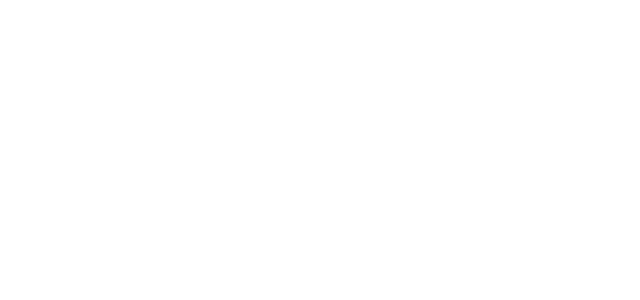
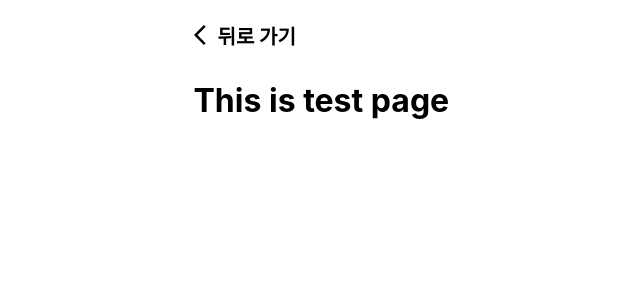
Before and after one commit to cna-bootcamp/subride-front-mono, a React (Create React App) app: page /test in a window 1280 px wide. Before the commit this address had no page. Shown: the top 300 px of the page, without its empty margins (260-900 px from the left). Built offline with nearby package versions, Linux system fonts and the light colour scheme.

Commit message:
:sparkles: 뒤로가기 공통 컴포넌트 추가
뒤로가기 공통 컴포넌트를 추가했습니다. element props에 text를 입력하면 뒤로가기 header를 사용할 수 있습니다.

```diff
--- a/package.json
+++ b/package.json
@@ -5,6 +5,7 @@
   "dependencies": {
     "@emotion/react": "^11.11.1",
     "@emotion/styled": "^11.11.0",
+    "@mui/icons-material": "^5.15.0",
     "@mui/material": "^5.15.0",
     "@testing-library/jest-dom": "^5.17.0",
     "@testing-library/react": "^13.4.0",
--- a/src/App.js
+++ b/src/App.js
@@ -1,10 +1,12 @@
 import { Route, Routes } from "react-router-dom";
 import Main from "./pages/main";
+import Test from "./pages/test";
 
 function App() {
   return (
     <Routes>
       <Route path="/" element={<Main />} />
+      <Route path="/test" element={<Test />} />
     </Routes>
   );
 }
--- /dev/null
+++ b/src/commmon/backHeader.jsx
@@ -0,0 +1,29 @@
+import Box from "@mui/material/Box";
+import { useNavigate } from "react-router-dom";
+import ArrowBackIosIcon from "@mui/icons-material/ArrowBackIos";
+
+function BackHeader(props) {
+  const navigate = useNavigate();
+  const pagebackClick = () => {
+    navigate(-1);
+  };
+
+  return (
+    <>
+      <Box
+        sx={{
+          display: "flex",
+          height: "50px",
+          fontSize: 20,
+          fontWeight: 700,
+          alignItems: "center",
+        }}
+      >
+        <ArrowBackIosIcon onClick={pagebackClick}></ArrowBackIosIcon>
+        <div>{props.text}</div>
+      </Box>
+    </>
+  );
+}
+
+export default BackHeader;
--- /dev/null
+++ b/src/pages/test.jsx
@@ -0,0 +1,12 @@
+import BackHeader from "../commmon/backHeader";
+
+function Test() {
+  return (
+    <>
+      <BackHeader text="뒤로 가기"></BackHeader>
+      <h1>This is test page</h1>
+    </>
+  );
+}
+
+export default Test;
```
Also changed, not shown: 1 other file (tests, documents, lock files or other folders).
